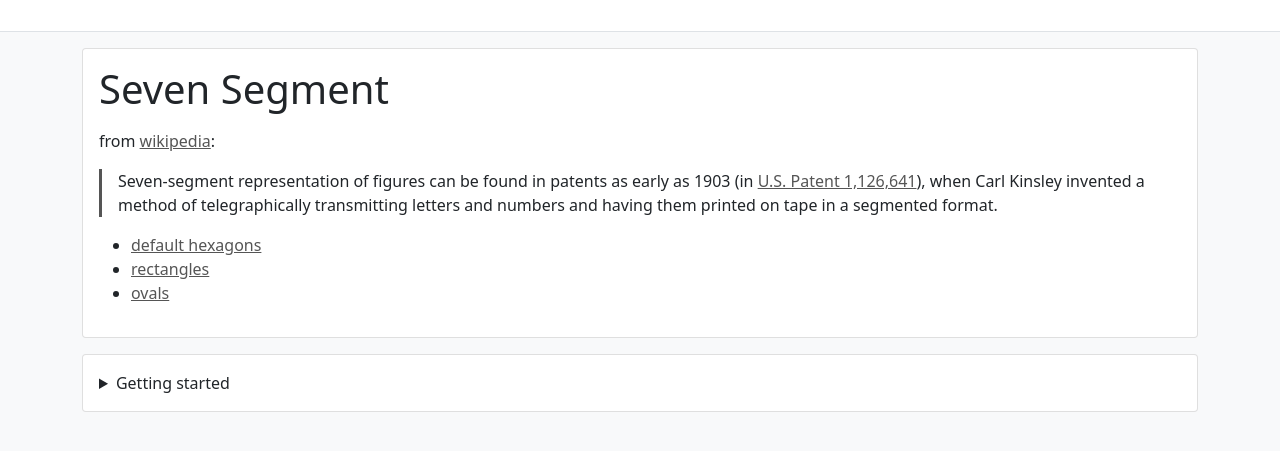
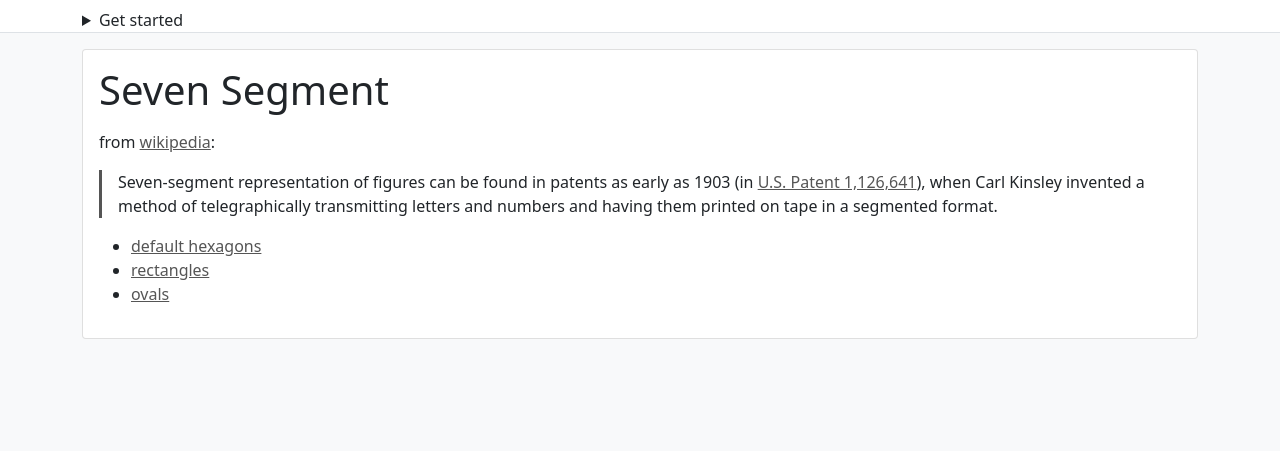
Before and after one commit to mccalluc/spiro-font, a Jekyll site: the page built from docs/_segmented/seven-segment.md, in a window 1280 px wide. Shown: the top 451 px of the page. Built offline with Jekyll 4.4.1, drawn with Linux system fonts in a browser that asks for light colours; nearby versions of some CDN libraries.

Commit message:
Mccalluc/UI rearrange (#51)
* rename to match default export

* move get started to top

* reactive

* update test

```diff
--- a/docs/_layouts/default.html
+++ b/docs/_layouts/default.html
@@ -11,27 +11,41 @@
     <title>spiro-font | {{ page.title }}</title>
   </head>
   <body class="bg-light">
-    <header class="border-bottom bg-white pt-2" style="height: 2em;">
-      <div class="container">
+    <header class="border-bottom bg-white pt-2">
+      <div class="container d-flex flex-wrap">
+        <details class="me-auto">
+          <summary id="get-started">Get started</summary>
+          <div class="row">
+            <div class="col-12 col-sm-6">
+              <p>
+                The <b>shrink</b> and <b>grow</b> settings are applied in succession:
+                you can shrink the segments away from each other,
+                and then expand them outward. The <b>bevel</b> setting controls how many points
+                are used at the corners: "0" or "1" will produce sharp edges,
+                while "3" will be almost indistinguishable from a smooth curve.
+              </p>
+              <p>
+                To use your font in a desktop application, you can <b>Download font</b>,
+                or to use it in a web page, <b>Copy CSS</b>.
+              </p>
+            </div>
+            <div class="col-12 col-sm-6">
+              <p>
+                You can also control the <b>stencil</b> used to print individual charaters.
+                The same stencil is used for every character in a font:
+                You can drag the circular <b>control points</b> to change the shape of each segment,
+                or you can select a particular character in the menu, and click on segments
+                to turn them on and off just for that one character.
+              </p>
+            </div>
+          </div>
+        </details>
         <a href="{{ site.url }}{{ site.baseurl }}/" class="spiro-font">spiro-font</a>
       </div>
     </header>
     <div class="container">
       <main>
         {{ content }}
-
-        <!-- Optional JavaScript; choose one of the two! -->
-
-        <!-- Option 1: Bootstrap Bundle with Popper -->
-        <!--
-        <script src="https://cdn.jsdelivr.net/npm/bootstrap@5.1.3/dist/js/bootstrap.bundle.min.js" integrity="sha384-ka7Sk0Gln4gmtz2MlQnikT1wXgYsOg+OMhuP+IlRH9sENBO0LRn5q+8nbTov4+1p" crossorigin="anonymous"></script>
-        -->
-
-        <!-- Option 2: Separate Popper and Bootstrap JS -->
-        <!--
-        <script src="https://cdn.jsdelivr.net/npm/@popperjs/core@2.10.2/dist/umd/popper.min.js" integrity="sha384-7+zCNj/IqJ95wo16oMtfsKbZ9ccEh31eOz1HGyDuCQ6wgnyJNSYdrPa03rtR1zdB" crossorigin="anonymous"></script>
-        <script src="https://cdn.jsdelivr.net/npm/bootstrap@5.1.3/dist/js/bootstrap.min.js" integrity="sha384-QJHtvGhmr9XOIpI6YVutG+2QOK9T+ZnN4kzFN1RtK3zEFEIsxhlmWl5/YESvpZ13" crossorigin="anonymous"></script>
-        -->
       </main>
     </div>
   </body>
--- a/docs/_layouts/home.html
+++ b/docs/_layouts/home.html
@@ -6,6 +6,10 @@ layout: default
   .spiro-font {
     font-family: 'spiro-font';
     display: block;
+  }
+
+  #get-started {
+    display: none;
   }
 
   @font-face {
--- a/docs/_layouts/segmented.html
+++ b/docs/_layouts/segmented.html
@@ -14,42 +14,7 @@ layout: default
   </div>
 </div>
 
-<div class="row">
-  <div class="col">
-    <div class="card mb-3">
-      <div class="card-body">
-        <details><summary>Getting started</summary>
-          <div class="row">
-            <div class="col-6">
-              <p>
-                The <b>shrink</b> and <b>grow</b> settings are applied in succession:
-                you can shrink the segments away from each other,
-                and then expand them outward. The <b>bevel</b> setting controls how many points
-                are used at the corners: "0" or "1" will produce sharp edges,
-                while "3" will be almost indistinguishable from a smooth curve.
-              </p>
-              <p>
-                To use your font in a desktop application, you can <b>Download font</b>,
-                or to use it in a web page, <b>Copy CSS</b>.
-              </p>
-            </div>
-            <div class="col-6">
-              <p>
-                You can also control the <b>stencil</b> used to print individual charaters.
-                The same stencil is used for every character in a font:
-                You can drag the circular <b>control points</b> to change the shape of each segment,
-                or you can select a particular character in the menu, and click on segments
-                to turn them on and off just for that one character.
-              </p>
-            </div>
-          </div>
-        </details>
-      </div>
-    </div>
-  </div>
-</div>
-
-<div id="app-container" class="row mb-3">
+<div id="app-container" class="row">
   <app />
 </div>
 
--- a/docs/assets/js/components/App.js
+++ b/docs/assets/js/components/App.js
@@ -1,4 +1,4 @@
-import { makeFont } from "../fontHelper.js"
+import makeFont from "../makeFont.js"
 
 import Style from "./Style.js"
 import StencilEditor from "./StencilEditor.js"
@@ -63,7 +63,7 @@ export default {
     Input,
   },
   template: `
-    <div class="col-6">
+    <div class="col-12 col-sm-6 mb-3">
       <div class="card interactive">
         <div class="card-body">
 
@@ -93,7 +93,7 @@ export default {
       </div>
     </div>
 
-    <div class="col-6">
+    <div class="col-12 col-sm-6 mb-3">
       <div class="card interactive">
         <div class="card-body">
           <StencilEditor
--- a/docs/assets/js/components/StencilEditor.js
+++ b/docs/assets/js/components/StencilEditor.js
@@ -1,6 +1,6 @@
 import { Raphael } from '../upstream.js';
 
-import { drawSegment } from "../svgHelper.js";
+import drawSegment from "../drawSegment.js";
 
 export default {
   props: {
--- a/docs/assets/js/svgHelper.js
+++ b/docs/assets/js/drawSegment.js
@@ -1,4 +1,4 @@
-export function drawSegment({raphael, label, segments, segmentClickHandler}) {
+export default function drawSegment({raphael, label, segments, segmentClickHandler}) {
   const vertices = segments[label];
   const first = vertices[0];
   const rest = vertices.slice(1);
@@ -11,9 +11,6 @@ export function drawSegment({raphael, label, segments, segmentClickHandler}) {
   const polygon = raphael.path(path).data('label', label).attr('stroke', '#fff');
   polygon.click(segmentClickHandler);
   polygon.node.setAttribute('id', `segment-${label}`);
-
-  // const centroid = findCentroid(vertices);
-  // const text = raphael.text(centroid[0], centroid[1], label).attr('fill', '#fff');
 
   raphael.setStart();
   for (let i = 0; i < vertices.length; i++) {
@@ -29,9 +26,6 @@ export function drawSegment({raphael, label, segments, segmentClickHandler}) {
       if (oldX !== newX || oldY !== newY) {
         path[i][1] = newX;
         path[i][2] = newY;
-        // const vFromPath = path.slice(0,-1).map(triple => [triple[1], triple[2]])
-        // const centroid = findCentroid(vFromPath);
-        // text.attr({x: centroid[0], y: centroid[1]})
         polygon.attr({path});
       }
     }
@@ -72,24 +66,3 @@ function getSegments(raphael) {
   });
   return segments
 }
-
-// function findCentroid(vertices) {
-//   // Adapted from https://stackoverflow.com/a/33852627
-//   let off = vertices[0];
-//   let twicearea = 0;
-//   let x = 0;
-//   let y = 0;
-//   for (let i = 0, j = vertices.length - 1; i < vertices.length; j = i++) {
-//     const p1 = vertices[i];
-//     const p2 = vertices[j];
-//     const f = (p1[0] - off[0]) * (p2[1] - off[1]) - (p2[0] - off[0]) * (p1[1] - off[1]);
-//     twicearea += f;
-//     x += (p1[0] + p2[0] - 2 * off[0]) * f;
-//     y += (p1[1] + p2[1] - 2 * off[1]) * f;
-//   }
-//   const sixArea = twicearea * 3;
-//   return [
-//     x / sixArea + off[0],
-//     y / sixArea + off[1]
-//   ];
-// }
--- a/docs/assets/js/fontHelper.js
+++ b/docs/assets/js/makeFont.js
@@ -11,7 +11,7 @@ function makeGlyph(character, path) {
   });
 }
 
-export function makeFont({fontName, segmentMap, segments, stretch, skew, shrink, grow, bevel}) {
+export default function makeFont({fontName, segmentMap, segments, stretch, skew, shrink, grow, bevel}) {
   const glyphs = [];
 
   // The .notdef glyph is required.
```
Also changed, not shown: cypress/integration/spiro-font.spec.js (+4 -4 lines), 1 other file.
